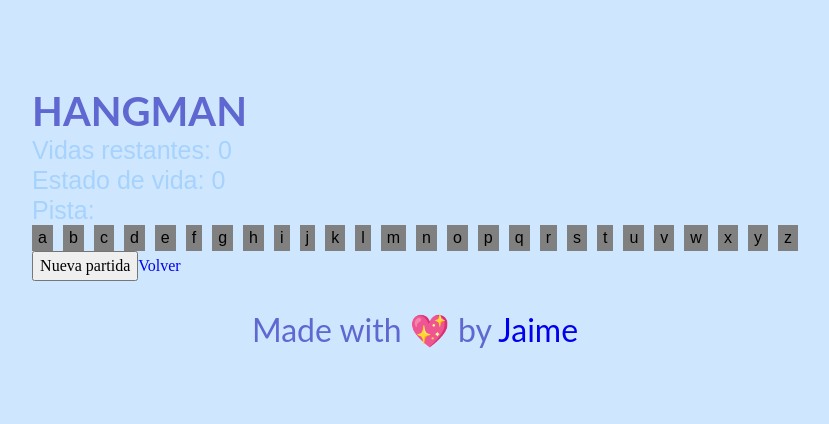
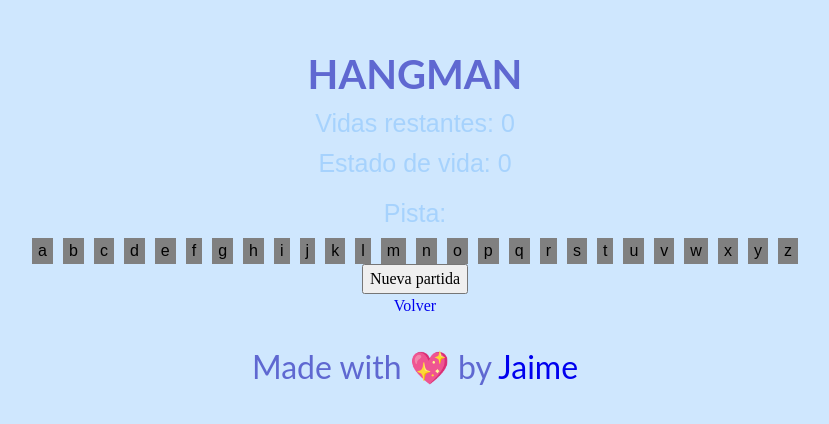
Before and after one commit to Graimi/proyecto-6-hub-de-juegos, a React (Vite) app: page /hangman in a window 1280 px wide. Shown: the part 182-606 px from the top of the page, without its empty margins (225-1054 px from the left). Built offline with nearby package versions, Linux system fonts and the light colour scheme.

Commit message:
hangman hint added

```diff
--- a/src/pages/Hangman/Hangman.css
+++ b/src/pages/Hangman/Hangman.css
@@ -1,3 +1,17 @@
+.gm-hangman {
+    display: flex;
+    flex-direction: column;
+    align-items: center;
+    /* gap: 10px; */
+  }
+
+  .gm-hangman-game {
+    display: flex;
+    flex-direction: column;
+    align-items: center;
+    gap: 10px;
+  }
+
 .check {
     background-color: pink;
 }
--- a/src/pages/Hangman/Hangman.jsx
+++ b/src/pages/Hangman/Hangman.jsx
@@ -1,10 +1,11 @@
-import React, { useState } from 'react';
+import React, { useEffect, useState } from 'react';
 import './Hangman.css';
 import { Link } from 'react-router-dom';
 
 function Hangman() {
   const [word, setWord] = useState(null);
   const [lifes, setLifes] = useState(0);
+  const [hint, setHint] = useState(null);
 
   const words = [
     'ventana',
@@ -76,6 +77,13 @@ function Hangman() {
   // Función encargada de seleccionar la palabra aleatoriamente
   function getRandomWord() {
     const randomIndex = Math.floor(Math.random() * words.length);
+    // setWord(words[randomIndex].toUpperCase());
+    // setHint('_ '.repeat(word.length));
+    // setHint(word);
+    const selectedWord = words[randomIndex].toUpperCase();
+    const maskedWord = '_'.repeat(selectedWord.length);
+    setWord(maskedWord);
+    setHint(maskedWord);
     return words[randomIndex].toUpperCase();
   }
 
@@ -89,17 +97,29 @@ function Hangman() {
   }
 
   // Función encargada de resetear el juego
-  function resetData() {
-    setWord(null);
+  function newGame() {
+    // setWord(null);
     // const board = document.querySelector('.none');
     // board.style.display = 'flex';
     setWord(getRandomWord());
+    // getRandomWord();
     setLifes(5);
     vocabularyDefault();
   }
 
+  // useEffect(() => {
+  //   setHint(word);
+  // }, [word]);
+
   function vocabularyClick(letter) {
     console.log('Letter', letter);
+    if (word.includes(letter)) {
+      const newHint = hint
+        .split('')
+        .map((char, index) => (word[index] === letter ? letter : char))
+        .join('');
+      setHint(newHint);
+    }
   }
 
   return (
@@ -109,7 +129,7 @@ function Hangman() {
         <h3>Vidas restantes: {lifes}</h3>
         <h3>Estado de vida: {lifeImg[lifes].img}</h3>
         <h3>{word}</h3>
-        <h3>Pista: </h3>
+        <h3>Pista: {hint}</h3>
         <article className="gm-hangman-vocabulary">
           {vocabulary.map((letter) => {
             return (
@@ -124,14 +144,13 @@ function Hangman() {
                   vocabularyClick(letter);
                 }}
               >
-                <p>
-                {letter}</p>
+                <p>{letter}</p>
               </button>
             );
           })}
         </article>
       </article>
-      <button type="button" onClick={() => resetData()}>
+      <button type="button" onClick={() => newGame()}>
         Nueva partida
       </button>
       <Link to="/">Volver</Link>
```
Also changed, not shown: 1 other file (tests, documents, lock files or other folders).
